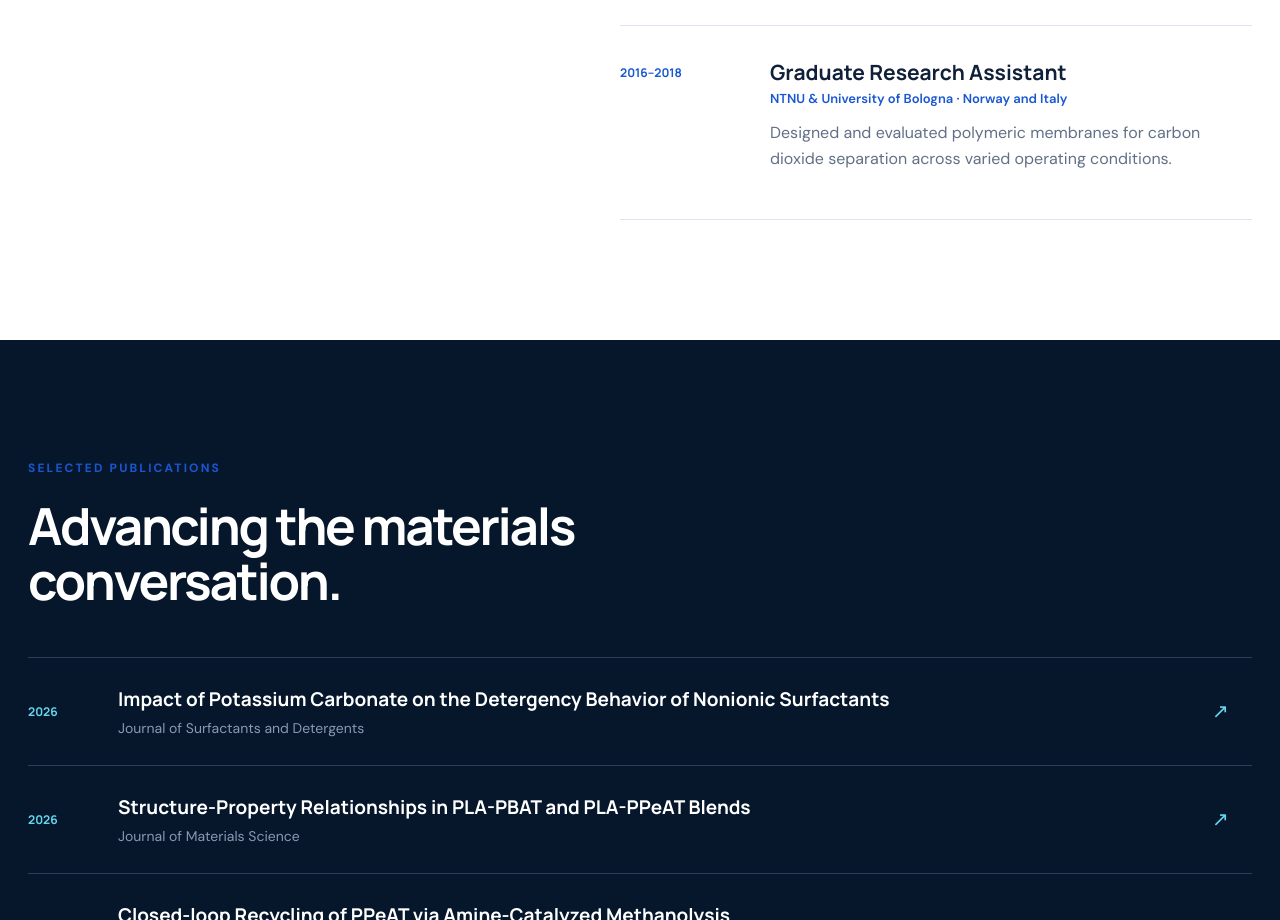
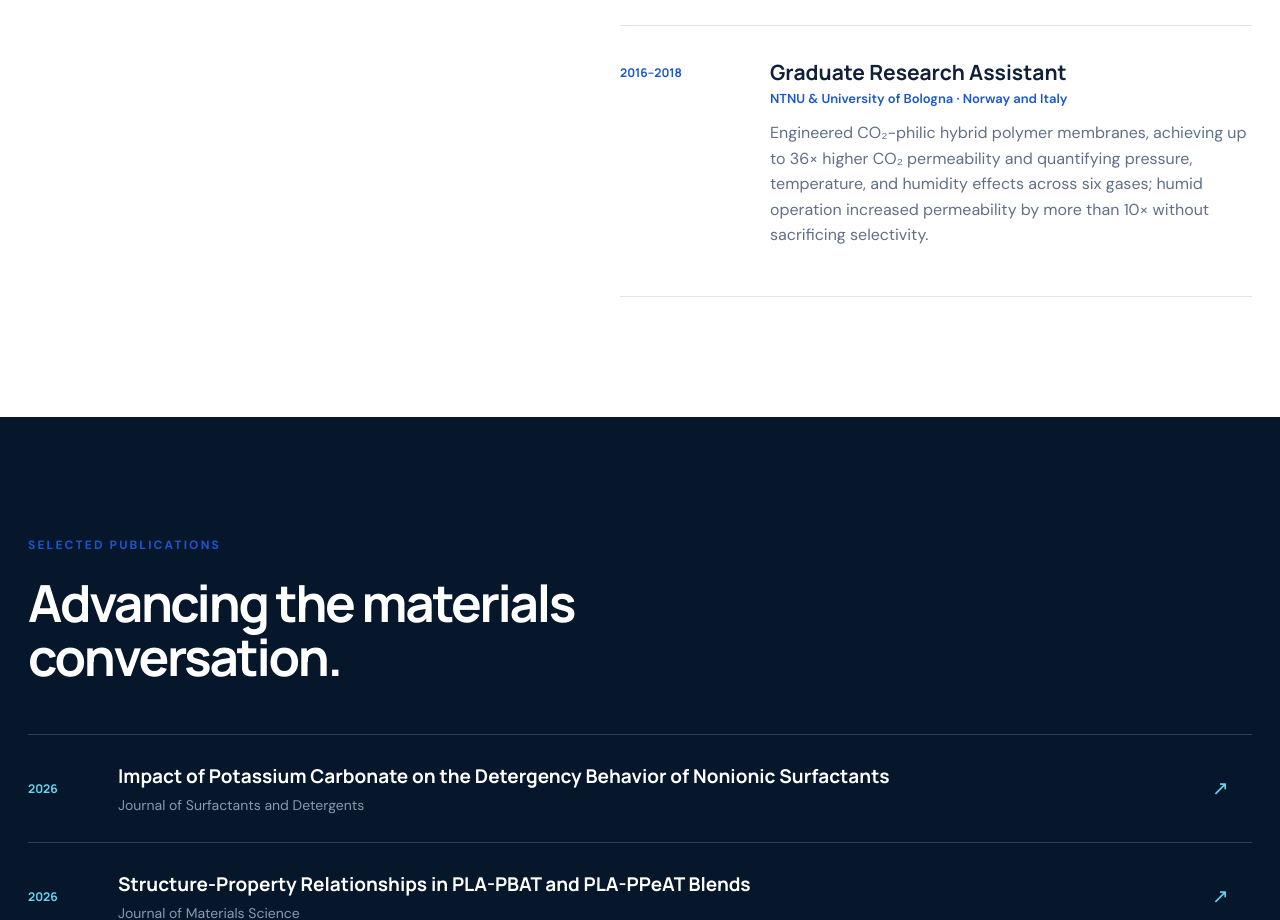
Before and after one commit to hesham-aboukeila/hesham-aboukeila.github.io, a plain HTML site: page index.html in a window 1280 px wide. Shown: the part 4880-5800 px from the top of the page. Drawn offline with Linux system fonts and the light colour scheme.

Commit message:
Quantify graduate membrane research experience

```diff
--- a/index.html
+++ b/index.html
@@ -93,7 +93,7 @@
         <article class="role reveal"><div class="role-date">2021–2024</div><div><h3>Graduate Research & Teaching Assistant</h3><p class="place">University of Oklahoma · Norman, Oklahoma</p><p>Developed sustainable polyester systems, produced blown films, coordinated multi-institution research, and taught chemical engineering.</p></div></article>
         <article class="role reveal"><div class="role-date">2019–2021</div><div><h3>Instructor</h3><p class="place">American University of the Middle East · Kuwait</p><p>Taught eight engineering courses across four semesters to more than 150 students per semester.</p></div></article>
         <article class="role reveal"><div class="role-date">2018–2019</div><div><h3>Sales & Service Engineer</h3><p class="place">System Technique · Cairo, Egypt</p><p>Tripled the active client base, met the annual sales target in six months, and solved field process failures.</p></div></article>
-        <article class="role reveal"><div class="role-date">2016–2018</div><div><h3>Graduate Research Assistant</h3><p class="place">NTNU & University of Bologna · Norway and Italy</p><p>Designed and evaluated polymeric membranes for carbon dioxide separation across varied operating conditions.</p></div></article>
+        <article class="role reveal"><div class="role-date">2016–2018</div><div><h3>Graduate Research Assistant</h3><p class="place">NTNU & University of Bologna · Norway and Italy</p><p>Engineered CO₂-philic hybrid polymer membranes, achieving up to 36× higher CO₂ permeability and quantifying pressure, temperature, and humidity effects across six gases; humid operation increased permeability by more than 10× without sacrificing selectivity.</p></div></article>
       </div>
     </section>
 
```
